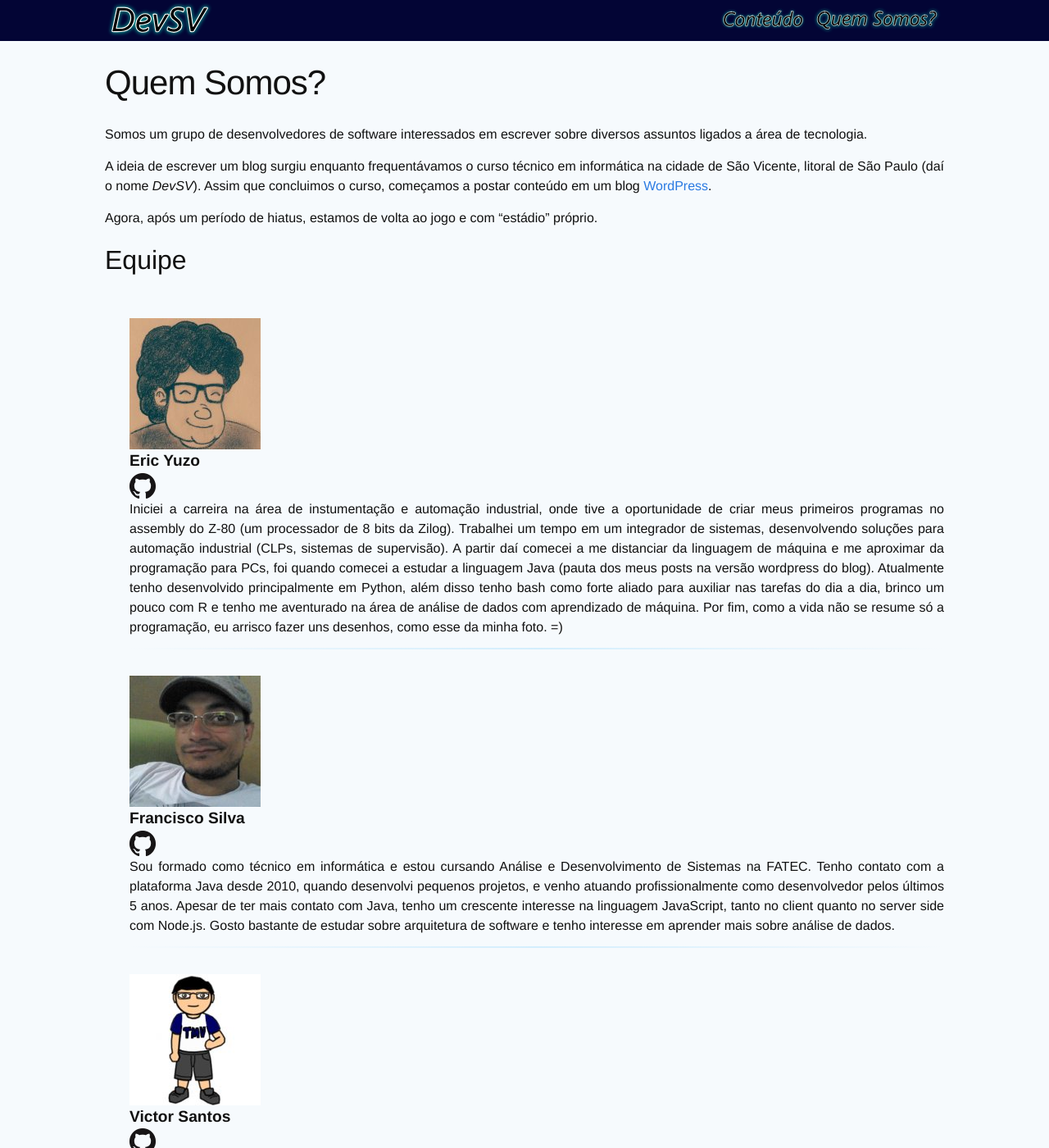
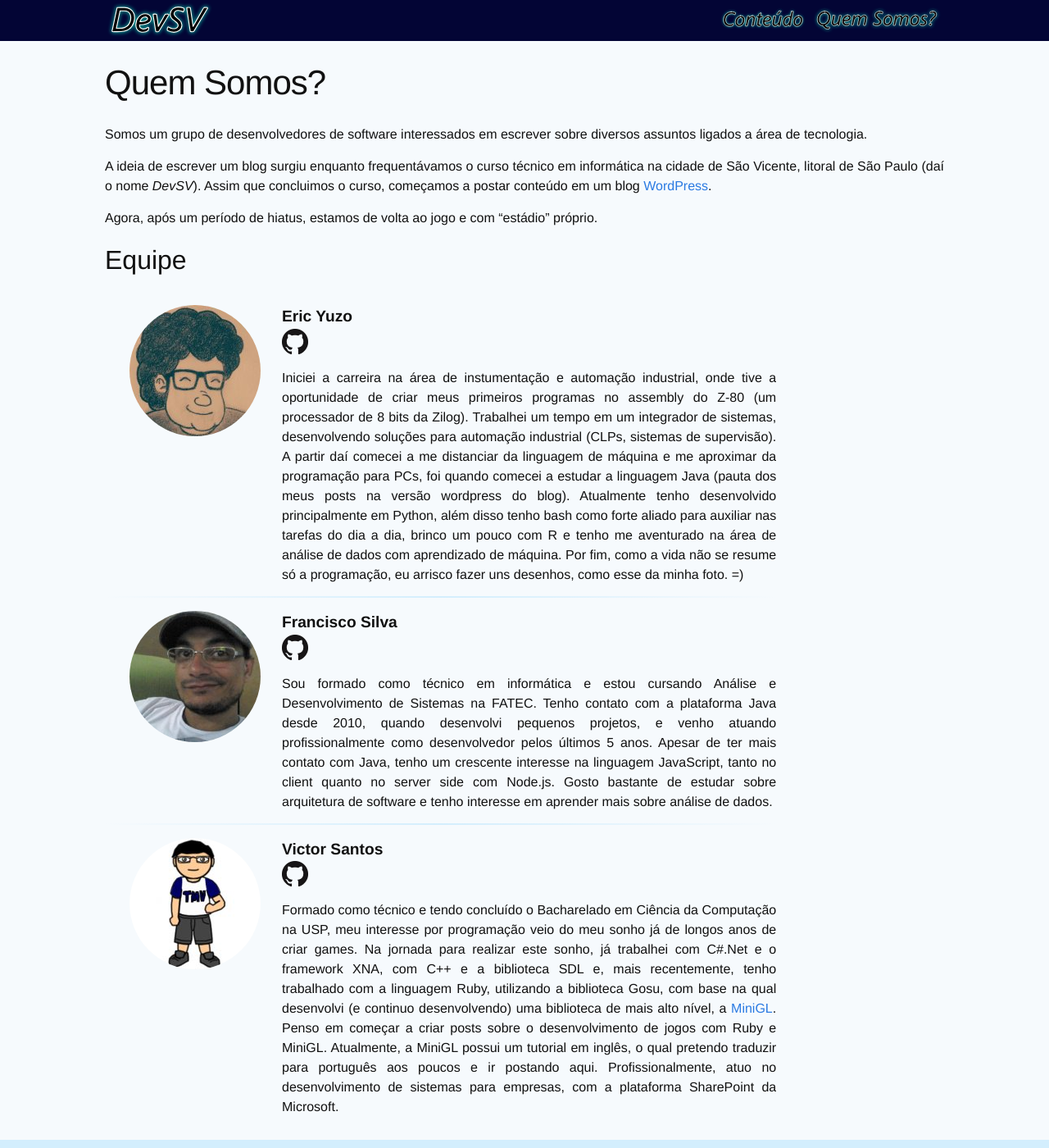
Before and after one commit to devsvbr/devsvbr.github.io, a Jekyll site: the page built from _pages/02-about.md, in a window 1280 px wide and 1400 px high. Shown: the whole window at 82% size. Built offline with Jekyll 4.4.1, drawn with Linux system fonts in a browser that asks for light colours.

Commit message:
ajeitando layout do about

```diff
--- a/_includes/head.html
+++ b/_includes/head.html
@@ -8,6 +8,7 @@
   <link rel="stylesheet" href="{{ "/css/styles.css" | prepend: site.baseurl }}">
   <link rel="stylesheet" href="{{ "/css/navbar.css" | prepend: site.baseurl }}">
   <link rel="stylesheet" href="{{ "/css/social.css" | prepend: site.baseurl }}">
+  <link rel="stylesheet" href="{{ "/css/about.css" | prepend: site.baseurl }}">
   <link rel="canonical" href="{{ page.url | replace:'index.html','' | prepend: site.baseurl | prepend: site.url }}">
   <script>(function(i,s,o,g,r,a,m){i['GoogleAnalyticsObject']=r;i[r]=i[r]||function(){(i[r].q=i[r].q||[]).push(arguments)},i[r].l=1*new Date();a=s.createElement(o),m=s.getElementsByTagName(o)[0];a.async=1;a.src=g;m.parentNode.insertBefore(a,m)})(window,document,'script','//www.google-analytics.com/analytics.js','ga');ga('create','UA-73065853-1','auto');ga('send','pageview');</script>
 </head>
--- a/_pages/02-about.md
+++ b/_pages/02-about.md
@@ -15,22 +15,12 @@ Agora, após um período de hiatus, estamos de volta ao jogo e com "estádio" pr
 <h2 class="about-topic">Equipe</h2>
 
 <ul class="members">
-  {% for member in site.data.members %}
-    <li class="member">
-      <div class="member-picture col-sm-2">
-        <img class="img-circle" src="{{ member.picture | prepend: site.baseurl }}" alt="Autor {{ member.name }}">
-      </div>
-      <div class="member-info col-md-8 col-sm-10">
+  {% for member in site.data.members %}<li class="member">
+      <div class="member-picture"><img src="{{ member.picture | prepend: site.baseurl }}" alt="Autor {{ member.name }}"></div>
+      <div class="member-info">
         <h3>{{ member.name }}</h3>
-        <ul class="social">
-          {% for link in member.links %}
-            <li>
-              <a class="{{ link.class }}" href="{{ link.url }}">{{ link.title }}</a>
-            </li>
-          {% endfor %}
-        </ul>
+        <ul class="social">{% for link in member.links %}<li><a class="{{ link.class }}" href="{{ link.url }}">{{ link.title }}</a></li>{% endfor %}</ul>
         <p class="resume">{{ member.resume }}</p>
       </div>
-    </li>
-  {% endfor %}
+    </li>{% endfor %}
 </ul>
--- /dev/null
+++ b/css/about.css
@@ -0,0 +1,84 @@
+.members {
+  margin-top: 0;
+  margin-left: 0;
+  margin-bottom: 0;
+  margin-right: auto;
+  overflow: hidden;
+}
+@media (min-width: 980px) {
+  .members {
+    width: 90%;
+  }
+}
+@media (min-width: 1280px) {
+  .members {
+    width: 80%;
+  }
+}
+
+.member {
+  list-style: none;
+  overflow: hidden;
+}
+
+.member:nth-last-child(n+2) {
+  background-image: linear-gradient(to right, transparent, rgba(211,238,253,1), transparent);
+  background-size: 100% 2px;
+  background-repeat: no-repeat;
+  background-position: bottom center;
+}
+
+.member-picture {
+  height: 100%;
+  padding-top: 1em;
+  text-align: center;
+}
+@media (min-width: 980px) {
+  .member-picture {
+    padding-left: 30px;
+    padding-bottom: 1em;
+    text-align: justify;
+    float: left;
+    clear: left;
+  }
+}
+
+.member-picture > img {
+  max-width: 160px;
+  width: 100%;
+  height: 100%;
+  border-radius: 50%;
+}
+
+.member-info {
+  height: 100%;
+  padding-bottom: 1em;
+  text-align: center;
+}
+@media (min-width: 980px) {
+  .member-info {
+    width: calc(100% - 200px);
+    padding-top: 1em;
+    padding-left: 1em;
+    box-sizing: border-box;
+    text-align: justify;
+    float: right;
+    clear: right;
+  }
+}
+
+.member-info > h3 {
+  font-size: 1.2em;
+  font-weight: bold;
+  margin: 0;
+  padding: 0;
+}
+
+.member-info > ul {
+  margin: 0;
+  padding: 0;
+}
+
+.member-info > p {
+  margin: 1em 0 0 0;
+}
--- a/css/styles.css
+++ b/css/styles.css
@@ -58,47 +58,6 @@ a:hover, a:active {
   margin: 16px 0;
 }
 
-.member {
-  display: inline-block;
-  padding: 2em 0 0 0;
-  clear: both;
-}
-
-.member:nth-last-child(n+2) {
-  background-image: linear-gradient(to right, transparent, rgba(211,238,253,1), transparent);
-  background-size: 100% 2px;
-  background-repeat: no-repeat;
-  background-position: bottom center;
-}
-
-.member-picture > img {
-  max-width: 160px;
-  width: 100%;
-  height: 100%;
-}
-
-.member-info > h3 {
-  font-size: 1.2em;
-  font-weight: bold;
-  margin: 0;
-  padding: 0;
-}
-
-.member-info > ul {
-  margin: 0;
-  padding: 0;
-}
-
-.member > p {
-  margin: 1em 0 0 0;
-}
-
-@media (max-width: 768px) {
-  .member-picture, .member-info {
-    text-align: center;
-  }
-}
-
 .previous-post {
   width: 32px;
   height: 32px;
```
